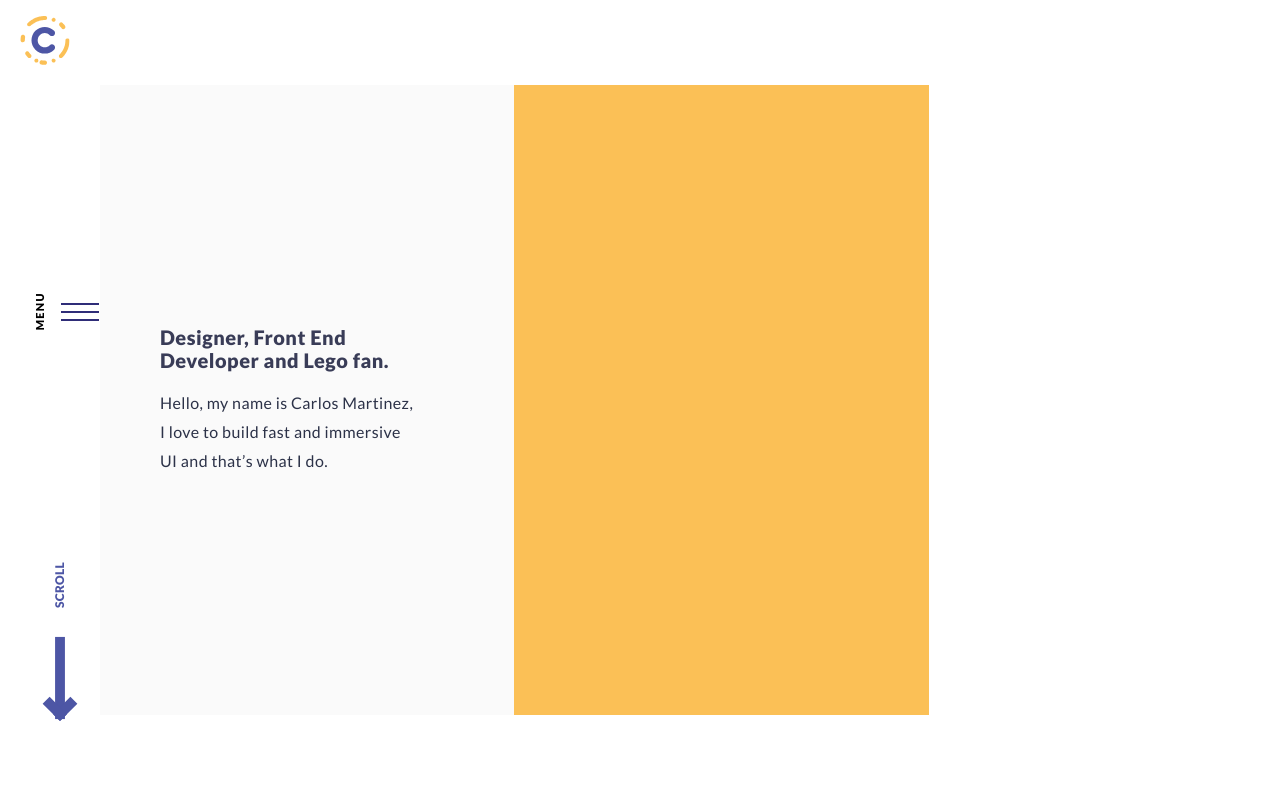
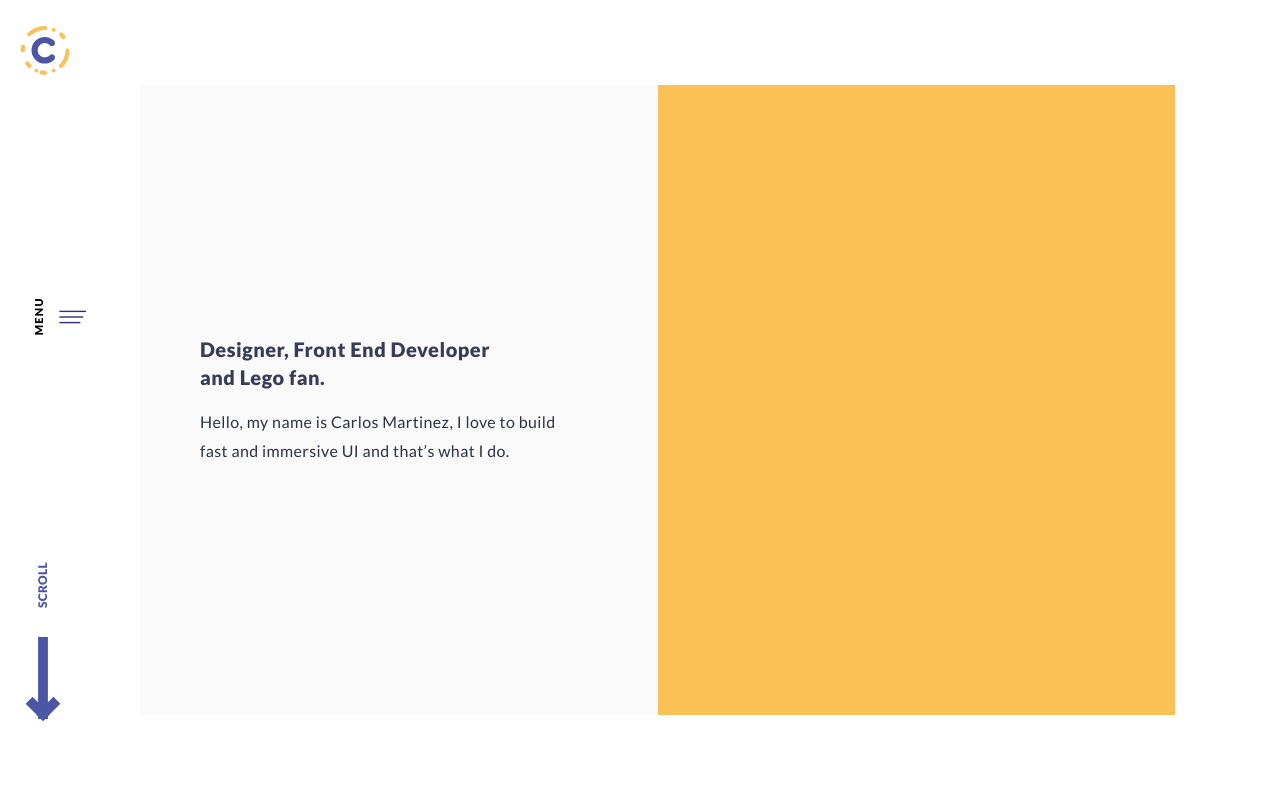
Before and after one commit to itscarlosisaac/portfolio, a React app: page / in a window 1280 px wide. Shown: the top 800 px of the page. Built offline with nearby package versions, Linux system fonts and the light colour scheme.

Commit message:
Added style for new components.

```diff
--- a/src/styles/components/_header.scss
+++ b/src/styles/components/_header.scss
@@ -1,16 +1,24 @@
 .app__header {
   display: flex;
   padding: 85px 85px 85px 0;
+  position: relative;
 }
 
-@media #{$medium} {
+@media #{$large} {
   .app__header {
-    padding: 45px;
+    padding: 85px 45px;
+  }
+}
+
+@media #{$tablet} {
+  .app__header {
+    padding: 85px 15px;
   }
 }
 
 @media #{$small} {
   .app__header {
-    padding: 10px;
+    flex-direction: column;
+    padding: 85px 0 40px;
   }
 }
--- a/src/styles/components/_hero.scss
+++ b/src/styles/components/_hero.scss
@@ -1,8 +1,8 @@
 .app__hero {
-  background: #fbc056;
   display: flex;
   height: calc(100vh - 170px);
   min-height: 600px;
+  width: calc(100% - 120px);
 
   .app__hero__info {
     background: #fafafa;
@@ -17,6 +17,7 @@
       font-size: 20px;
       font-weight: 900;
       letter-spacing: 0.49px;
+      line-height: 28px;
       margin: 0;
     }
 
@@ -30,13 +31,26 @@
   }
 
   .app__hero__right {
+    background: #fbc056;
+    height: 100%;
     width: 50%;
   }
 }
 
-@media #{$medium} {
+@media #{$large} {
   .app__hero {
-    background: #fbc056;
+    .app__hero__info {
+      width: 70%;
+    }
+
+    .app__hero__right {
+      width: 30%;
+    }
+  }
+}
+
+@media #{$tablet} {
+  .app__hero {
     display: flex;
     height: calc(100vh - 120px);
     min-height: 600px;
@@ -59,22 +73,26 @@
 
 @media #{$small} {
   .app__hero {
-    background: transparent;
     display: flex;
-    height: calc(100vh - 170px);
-    min-height: 600px;
+    flex-direction: column;
+    height: calc(100vh - 220px);
+    justify-content: center;
+    min-height: 400px;
+    width: 100%;
 
     .app__hero__info {
       background: transparent;
       display: flex;
       flex-direction: column;
       justify-content: center;
+      margin-bottom: 20px;
       padding: 0;
       width: 80%;
     }
 
     .app__hero__right {
-      display: none;
+      height: 35%;
+      width: 100%;
     }
   }
 }
--- a/src/styles/components/_navigation.scss
+++ b/src/styles/components/_navigation.scss
@@ -1,13 +1,17 @@
 .app__navigation {
+  align-items: flex-start;
   display: flex;
   flex-direction: column;
   justify-content: space-between;
-  margin-top: -70px;
-  position: relative;
-  width: 80px;
+  margin-top: -60px;
+  width: 120px;
 
   .app__menu {
     display: none;
+  }
+
+  .app__logo {
+    // align-self: center;
   }
 
   .app__nav {
@@ -27,6 +31,14 @@
 
     .app__icon__menu {
       order: 2;
+      transform: scale(0.7);
+      transform-origin: center left;
+
+      svg {
+        .left { display: block; }
+
+        .right { display: none; }
+      }
     }
   }
 
@@ -37,10 +49,7 @@
     display: flex;
     flex-direction: column;
     justify-content: center;
-    left: 0;
-    margin: 0 auto;
     position: relative;
-    right: 0;
 
     p {
       color: $brand-purple;
@@ -53,3 +62,45 @@
     }
   }
 }
+
+@media #{$small} {
+  .app__navigation {
+    align-items: center;
+    flex-direction: row;
+    margin-bottom: 20px;
+    width: 100%;
+
+    .app__nav {
+      .app__action__menu {
+        display: none;
+      }
+
+      .app__icon__menu {
+        align-items: center;
+        background-color: $brand-orange;
+        border-radius: 100px;
+        display: flex;
+        height: 45px;
+        justify-content: center;
+        transform: none;
+        width: 45px;
+
+        svg {
+          stroke: #ffffff;
+          transform: scale(0.65);
+          transform-origin: center center;
+
+          .left { display: none; }
+
+          .right { display: block; }
+        }
+      }
+    }
+
+    .app__scroll__message {
+      margin-bottom: 20px;
+      position: absolute;
+      right: 20px;
+    }
+  }
+}
--- a/src/styles/settings/_variables.scss
+++ b/src/styles/settings/_variables.scss
@@ -30,4 +30,5 @@ $breakpoints: ( 'mobile': 375px, 'tablet': 768px, 'desktop': 1440px ) !default;
 
 $large: "all and (max-width: 1024px)";
 $medium: "all and (max-width: 800px)";
+$tablet: "all and (max-width: 768px)";
 $small: "all and (max-width: 620px)";
```
